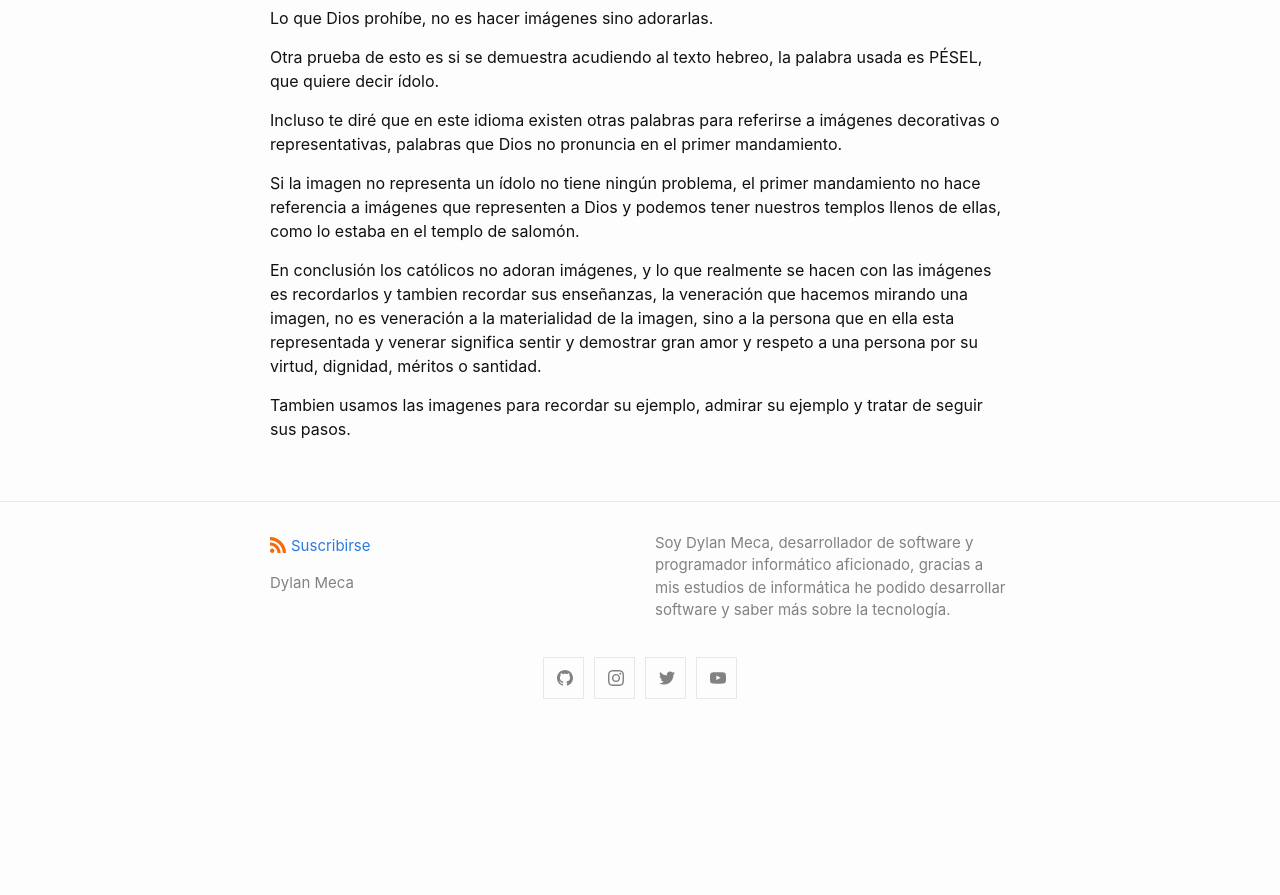
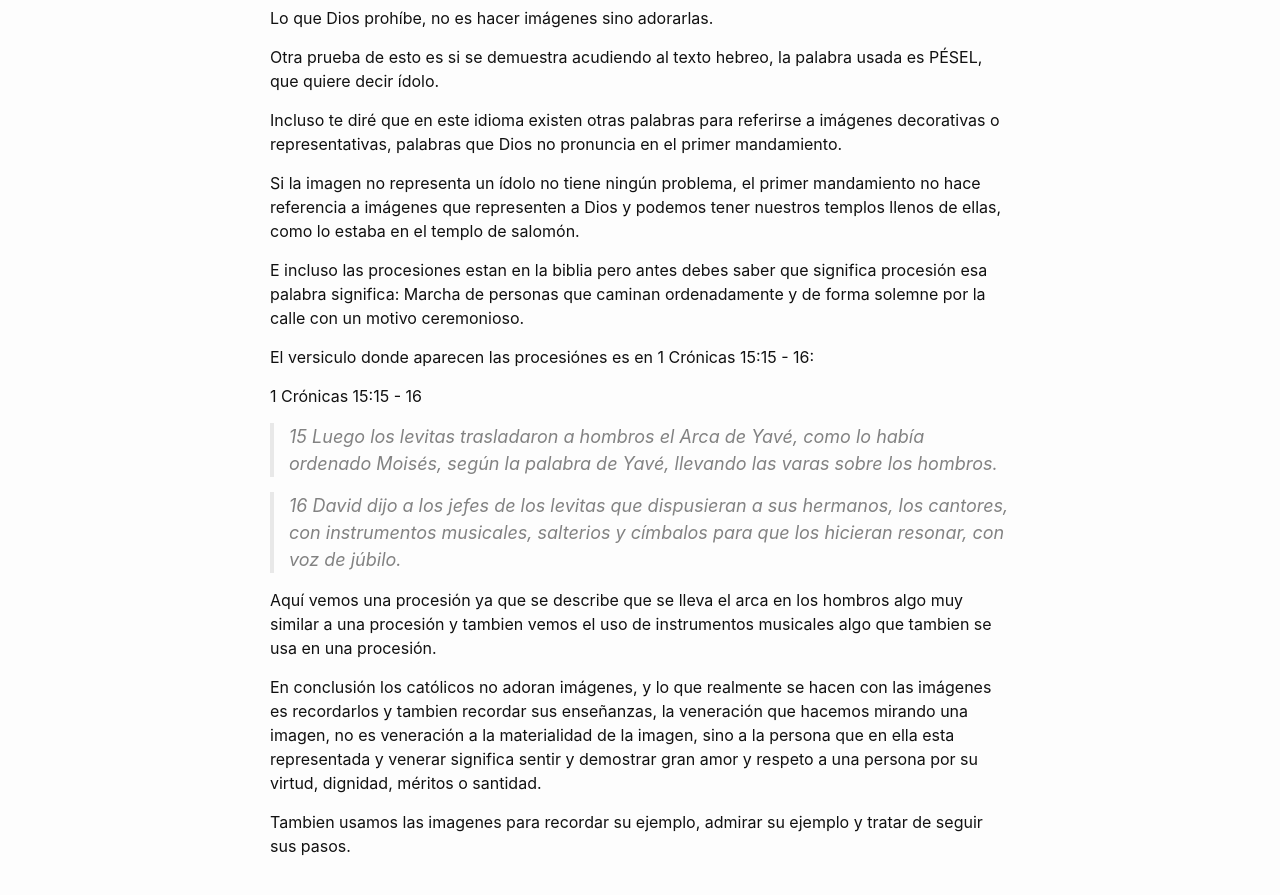
Before and after one commit to dylanmeca/dylanmeca.github.io, a Jekyll site: the page built from _posts/2021-08-01-Es-cierto-que-los-catolicos-adoran-imagenes.md, in a window 1280 px wide and 900 px high, scrolled down 6483 px. Shown: the top 895 px of the window. Built offline with Jekyll 4.4.1, drawn with Linux system fonts in a browser that asks for light colours; a script that is not in the unit is left out; comment, search, counter and statistics services are not loaded; before the commit the page ends 7217 px from its top, so only the background shows below that.

Commit message:
Update 2021-08-01-Es-cierto-que-los-catolicos-adoran-imagenes.md

```diff
--- a/_posts/2021-08-01-Es-cierto-que-los-catolicos-adoran-imagenes.md
+++ b/_posts/2021-08-01-Es-cierto-que-los-catolicos-adoran-imagenes.md
@@ -236,6 +236,18 @@ Incluso te diré que en este idioma existen otras palabras para referirse a imá
 
 Si la imagen no representa un ídolo no tiene ningún problema, el primer mandamiento no hace referencia a imágenes que representen a Dios y podemos tener nuestros templos llenos de ellas, como lo estaba en el templo de salomón.
 
+E incluso las procesiones estan en la biblia pero antes debes saber que significa procesión esa palabra significa: Marcha de personas que caminan ordenadamente y de forma solemne por la calle con un motivo ceremonioso.
+
+El versiculo donde aparecen las procesiónes es en 1 Crónicas 15:15 - 16:
+
+1 Crónicas 15:15 - 16
+
+> 15 Luego los levitas trasladaron a hombros el Arca de Yavé, como lo había ordenado Moisés, según la palabra de Yavé, llevando las varas sobre los hombros.
+
+> 16 David dijo a los jefes de los levitas que dispusieran a sus hermanos, los cantores, con instrumentos musicales, salterios y címbalos para que los hicieran resonar, con voz de júbilo.
+
+Aquí vemos una procesión ya que se describe que se lleva el arca en los hombros algo muy similar a una procesión y tambien vemos el uso de instrumentos musicales algo que tambien se usa en una procesión.
+
 En conclusión los católicos no adoran imágenes, y lo que realmente se hacen con las imágenes es recordarlos y tambien recordar sus enseñanzas, la veneración que hacemos mirando una imagen, no es veneración a la materialidad de la imagen, sino a la persona que en ella esta representada y venerar significa sentir y demostrar gran amor y respeto a una persona por su virtud, dignidad, méritos o santidad.
 
 Tambien usamos las imagenes para recordar su ejemplo, admirar su ejemplo y tratar de seguir sus pasos.
```
